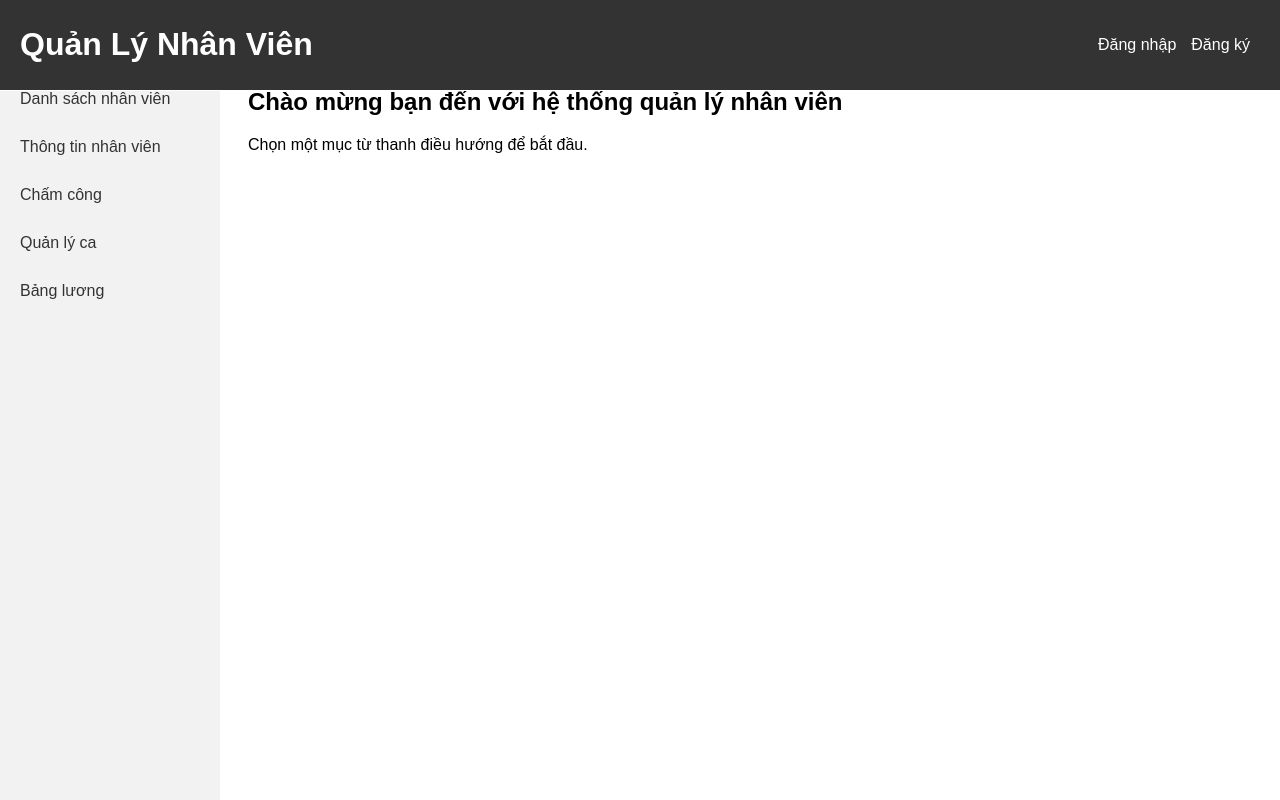
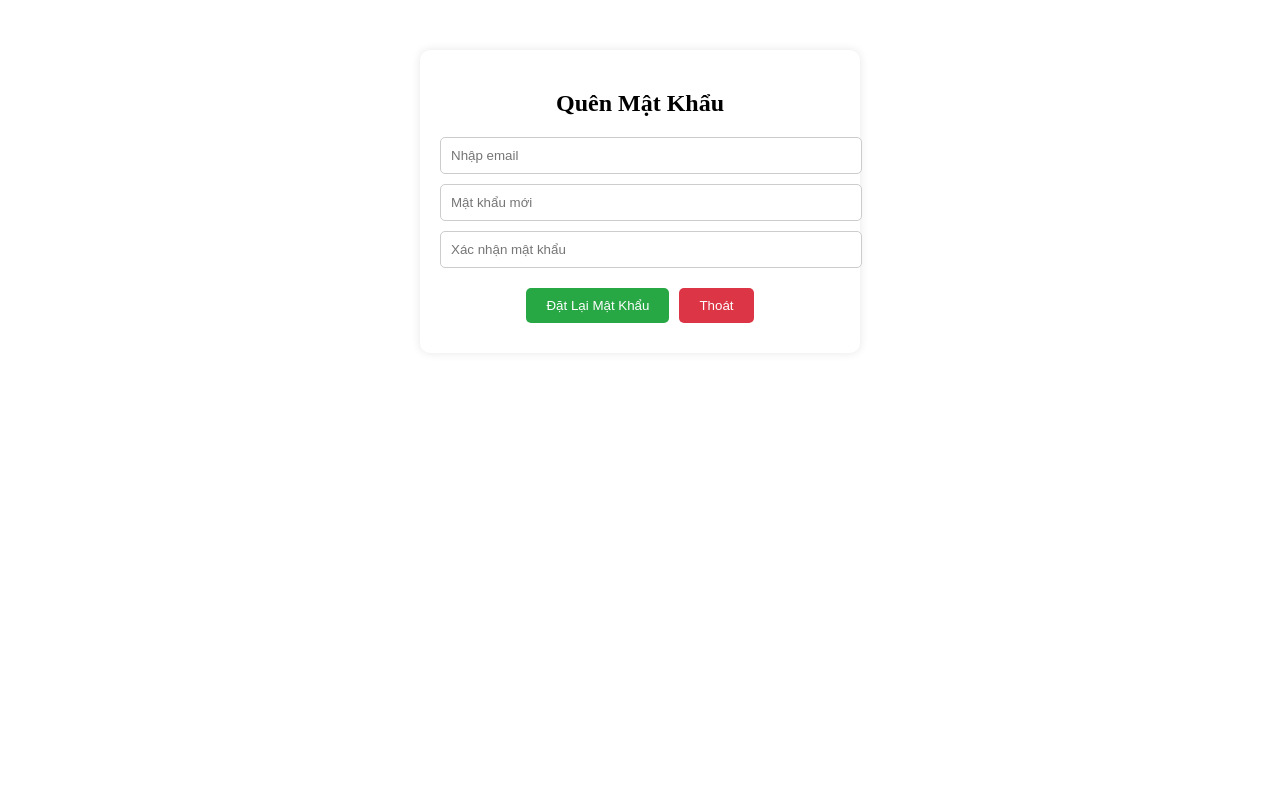
Before and after one commit to lehuuthienphuc/quanlynhansu, an Angular app in the folder qlns/: page / in a window 1280 px wide. Built offline with nearby package versions, Linux system fonts and the light colour scheme.

Commit message:
Cập nhật thành phần quên mật khẩu và cấu hình module

```diff
--- a/qlns/src/app/app.component.html
+++ b/qlns/src/app/app.component.html
@@ -1,4 +1,5 @@
 <!-- <app-employee-management></app-employee-management> -->
 
 <!-- <app-login></app-login> -->
-<router-outlet></router-outlet>
+<!-- <router-outlet></router-outlet> -->
+<app-forgot-password></app-forgot-password>
--- /dev/null
+++ b/qlns/src/app/forgot-password/forgot-password.component.css
@@ -0,0 +1,33 @@
+.container {
+    background-color: white;
+    padding: 20px;
+    border-radius: 10px;
+    box-shadow: 0 0 10px rgba(0, 0, 0, 0.1);
+    text-align: center;
+    max-width: 400px;
+    margin: auto;
+    margin-top: 50px;
+  }
+  .container input {
+    display: block;
+    width: 100%;
+    padding: 10px;
+    margin: 10px 0;
+    border: 1px solid #ccc;
+    border-radius: 5px;
+  }
+  .container button {
+    padding: 10px 20px;
+    margin: 10px 5px;
+    border: none;
+    border-radius: 5px;
+    cursor: pointer;
+  }
+  .login-btn {
+    background-color: #28a745;
+    color: white;
+  }
+  .exit-btn {
+    background-color: #dc3545;
+    color: white;
+  }
--- /dev/null
+++ b/qlns/src/app/forgot-password/forgot-password.component.html
@@ -0,0 +1,10 @@
+<div class="container">
+    <h2>Quên Mật Khẩu</h2>
+    <form (ngSubmit)="onSubmit()">
+      <input type="email" [(ngModel)]="email" name="email" placeholder="Nhập email" required>
+      <input type="password" [(ngModel)]="newPassword" name="newPassword" placeholder="Mật khẩu mới" required>
+      <input type="password" [(ngModel)]="confirmPassword" name="confirmPassword" placeholder="Xác nhận mật khẩu" required>
+      <button type="submit" class="login-btn">Đặt Lại Mật Khẩu</button>
+      <button type="button" class="exit-btn" (click)="onCancel()">Thoát</button>
+    </form>
+  </div>
--- /dev/null
+++ b/qlns/src/app/forgot-password/forgot-password.component.ts
@@ -0,0 +1,28 @@
+import { Component } from '@angular/core';
+
+@Component({
+  selector: 'app-forgot-password',
+  templateUrl: './forgot-password.component.html',
+  styleUrls: ['./forgot-password.component.css']
+})
+export class ForgotPasswordComponent {
+  email: string = '';
+  newPassword: string = '';
+  confirmPassword: string = '';
+
+  onSubmit() {
+    if (this.newPassword !== this.confirmPassword) {
+      alert('Mật khẩu mới và xác nhận mật khẩu không khớp!');
+      return;
+    }
+    // Gửi yêu cầu đặt lại mật khẩu đến server
+    console.log('Email:', this.email);
+    console.log('Mật khẩu mới:', this.newPassword);
+    alert('Yêu cầu đặt lại mật khẩu đã được gửi.');
+  }
+
+  onCancel() {
+    // Xử lý khi nhấn nút Thoát
+    console.log('Hủy yêu cầu đặt lại mật khẩu.');
+  }
+}
```
Also changed, not shown: qlns/src/app/app.module.ts (+6 -2 lines), 1 other file (tests, documents, lock files or other folders).
